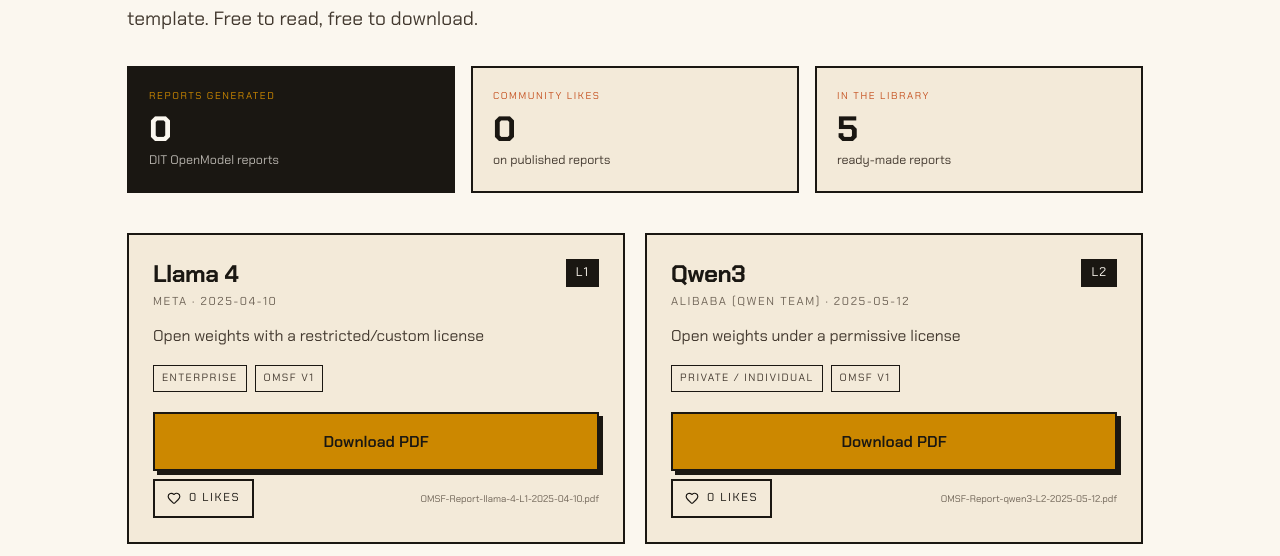
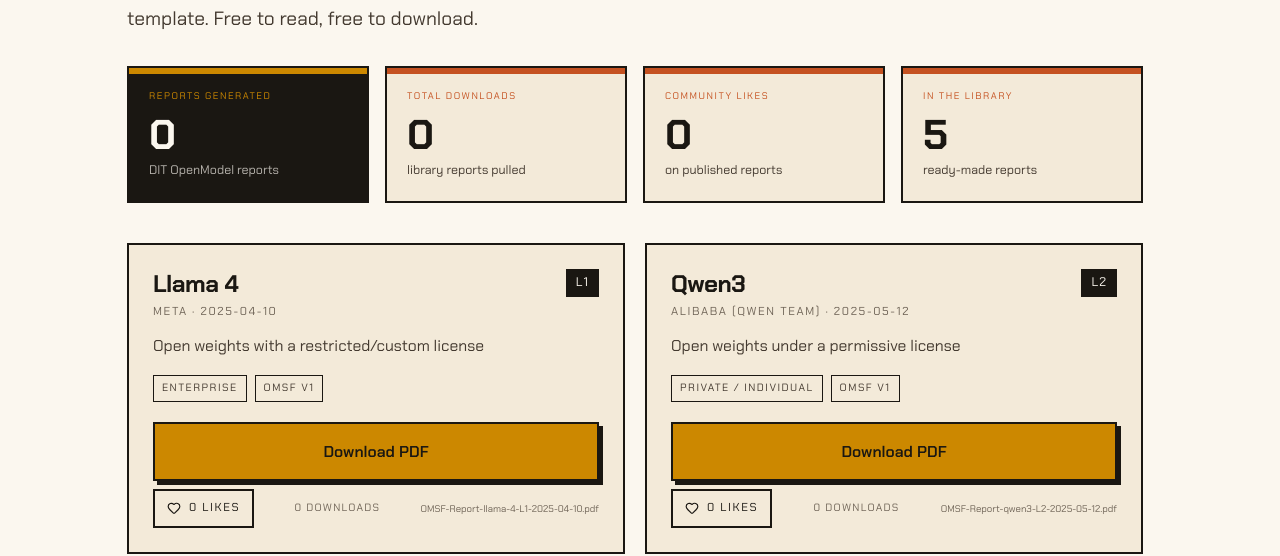
Before and after one commit to Lawrencium-103/__D.I.Technologies, a React (Vite) app: page /reports in a window 1280 px wide. Shown: the part 282-838 px from the top of the page. Built offline with nearby package versions, Linux system fonts and the light colour scheme; no server answers.

Commit message:
Report library: track + show download metrics; redesign impact cards

```diff
--- a/src/components/OmsfStats.jsx
+++ b/src/components/OmsfStats.jsx
@@ -1,6 +1,6 @@
 import { useEffect, useState } from 'react'
 
-// OMSF engagement impact: reports generated + community likes.
+// OMSF engagement impact: reports generated, total downloads, community likes.
 // Mirrors /api/stats in localStorage so the numbers stay visible (and keep
 // their last value) even when the backend is unreachable (e.g. local dev).
 
@@ -20,9 +20,12 @@
     /* ignore */
   }
 }
+function sum(obj) {
+  return Object.values(obj || {}).reduce((a, b) => a + (b || 0), 0)
+}
 
 export default function OmsfStats({ libraryCount = null }) {
-  const [stats, setStats] = useState(() => loadLocal() || { generated: 0, likes: {} })
+  const [stats, setStats] = useState(() => loadLocal() || { generated: 0, likes: {}, reportDownloads: {} })
 
   useEffect(() => {
     let active = true
@@ -30,7 +33,11 @@
       .then((r) => (r.ok ? r.json() : Promise.reject()))
       .then((d) => {
         if (!active) return
-        const next = { generated: d.generated || 0, likes: d.likes || {} }
+        const next = {
+          generated: d.generated || 0,
+          likes: d.likes || {},
+          reportDownloads: d.reportDownloads || {},
+        }
         saveLocal(next)
         setStats(next)
       })
@@ -40,27 +47,65 @@
     }
   }, [])
 
-  const totalLikes = Object.values(stats.likes || {}).reduce((a, b) => a + (b || 0), 0)
+  const totalLikes = sum(stats.likes)
+  const totalDownloads = sum(stats.reportDownloads)
+
+  const cards = [
+    {
+      k: 'generated',
+      eyebrow: 'Reports generated',
+      value: stats.generated,
+      desc: 'DIT OpenModel reports',
+      dark: true,
+    },
+    {
+      k: 'downloads',
+      eyebrow: 'Total downloads',
+      value: totalDownloads,
+      desc: 'library reports pulled',
+    },
+    {
+      k: 'likes',
+      eyebrow: 'Community likes',
+      value: totalLikes,
+      desc: 'on published reports',
+    },
+  ]
+  if (libraryCount != null) {
+    cards.push({ k: 'library', eyebrow: 'In the library', value: libraryCount, desc: 'ready-made reports' })
+  }
 
   return (
-    <div className="grid grid-cols-2 lg:grid-cols-3 gap-4">
-      <div className="border-2 border-[var(--color-ink)] bg-[var(--color-ink)] text-[var(--color-paper)] p-5">
-        <div className="font-[var(--font-mono)] text-[0.62rem] uppercase tracking-[0.16em] text-[var(--color-amber)]">Reports generated</div>
-        <div className="font-[var(--font-display)] font-bold text-[2.2rem] leading-none mt-2">{stats.generated}</div>
-        <div className="text-[0.78rem] text-[var(--color-paper)]/70 mt-1">DIT OpenModel reports</div>
-      </div>
-      <div className="border-2 border-[var(--color-ink)] bg-[var(--color-paper-2)] p-5">
-        <div className="font-[var(--font-mono)] text-[0.62rem] uppercase tracking-[0.16em] text-[var(--color-burnt)]">Community likes</div>
-        <div className="font-[var(--font-display)] font-bold text-[2.2rem] leading-none mt-2">{totalLikes}</div>
-        <div className="text-[0.78rem] text-[var(--color-ink-soft)] mt-1">on published reports</div>
-      </div>
-      {libraryCount != null && (
-        <div className="border-2 border-[var(--color-ink)] bg-[var(--color-paper-2)] p-5 col-span-2 lg:col-span-1">
-          <div className="font-[var(--font-mono)] text-[0.62rem] uppercase tracking-[0.16em] text-[var(--color-burnt)]">In the library</div>
-          <div className="font-[var(--font-display)] font-bold text-[2.2rem] leading-none mt-2">{libraryCount}</div>
-          <div className="text-[0.78rem] text-[var(--color-ink-soft)] mt-1">ready-made reports</div>
+    <div className={`grid gap-4 grid-cols-2 ${libraryCount != null ? 'lg:grid-cols-4' : 'lg:grid-cols-3'}`}>
+      {cards.map((c) => (
+        <div
+          key={c.k}
+          className={`relative border-2 border-[var(--color-ink)] p-5 ${
+            c.dark ? 'bg-[var(--color-ink)] text-[var(--color-paper)]' : 'bg-[var(--color-paper-2)]'
+          }`}
+        >
+          <span
+            className={`absolute top-0 left-0 h-1.5 w-full ${c.dark ? 'bg-[var(--color-amber)]' : 'bg-[var(--color-burnt)]'}`}
+          ></span>
+          <div
+            className={`font-[var(--font-mono)] text-[0.6rem] uppercase tracking-[0.16em] ${
+              c.dark ? 'text-[var(--color-amber)]' : 'text-[var(--color-burnt)]'
+            }`}
+          >
+            {c.eyebrow}
+          </div>
+          <div className="font-[var(--font-display)] font-bold text-[2.6rem] leading-none mt-3 tabular-nums">
+            {c.value}
+          </div>
+          <div
+            className={`text-[0.78rem] mt-1 ${
+              c.dark ? 'text-[var(--color-paper)]/70' : 'text-[var(--color-ink-soft)]'
+            }`}
+          >
+            {c.desc}
+          </div>
         </div>
-      )}
+      ))}
     </div>
   )
 }
--- a/src/pages/ReportsLibrary.jsx
+++ b/src/pages/ReportsLibrary.jsx
@@ -7,7 +7,7 @@
 export default function ReportsLibrary() {
   const [items, setItems] = useState([])
   const [status, setStatus] = useState('loading')
-  const [stats, setStats] = useState({ generated: 0, likes: {} })
+  const [stats, setStats] = useState({ generated: 0, likes: {}, reportDownloads: {} })
   const [liked, setLiked] = useState({})
 
   useEffect(() => {
@@ -27,10 +27,22 @@
       .then((r) => (r.ok ? r.json() : Promise.reject()))
       .then((d) => active && setStats(d))
       .catch(() => {})
-    return () => {
-      active = false
+  }, [])
+
+  const trackDownload = (file) => {
+    fetch('/api/report/download', {
+      method: 'POST',
+      headers: { 'Content-Type': 'application/json' },
+      body: JSON.stringify({ file }),
+    })
+      .then((r) => (r.ok ? r.json() : Promise.reject()))
+      .then((d) => {
+        if (d && d.downloads != null) {
+          setStats((s) => ({ ...s, reportDownloads: { ...s.reportDownloads, [file]: d.downloads } }))
         }
-  }, [])
+      })
+      .catch(() => {})
+  }
 
   const audienceLabel = (a) =>
     ({ general: 'General', private: 'Private / individual', enterprise: 'Enterprise', nonprofit: 'Non-profit / public' }[a] || a)
@@ -90,6 +102,7 @@
             {items.map((it) => {
                const id = it.file
               const count = stats.likes?.[id] || 0
+              const downloads = stats.reportDownloads?.[id] || 0
               const isLiked = !!liked[id]
               return (
                 <div key={id} className="bg-[var(--color-paper-2)] border-2 border-[var(--color-ink)] p-6 flex flex-col">
@@ -119,6 +132,7 @@
                      <a
                        href={`/reports/${it.file}`}
                        download
+                       onClick={() => trackDownload(it.file)}
                        className="btn btn-primary text-center no-underline"
                      >
                        Download PDF
@@ -137,6 +151,9 @@
                          <Heart size={14} fill={isLiked ? 'currentColor' : 'none'} />
                          {count} {count === 1 ? 'like' : 'likes'}
                        </button>
+                       <span className="font-[var(--font-mono)] text-[0.66rem] uppercase tracking-[0.12em] text-[var(--color-ink-faint)]">
+                         {downloads} {downloads === 1 ? 'download' : 'downloads'}
+                       </span>
                       <p className="font-[var(--font-mono)] text-[0.6rem] text-[var(--color-ink-faint)] break-all max-w-[55%] text-right">
                         {it.file}
                       </p>
```
Also changed, not shown: 1 other file (tests, documents, lock files or other folders). Lines whose indentation alone changed are shown as unchanged.
